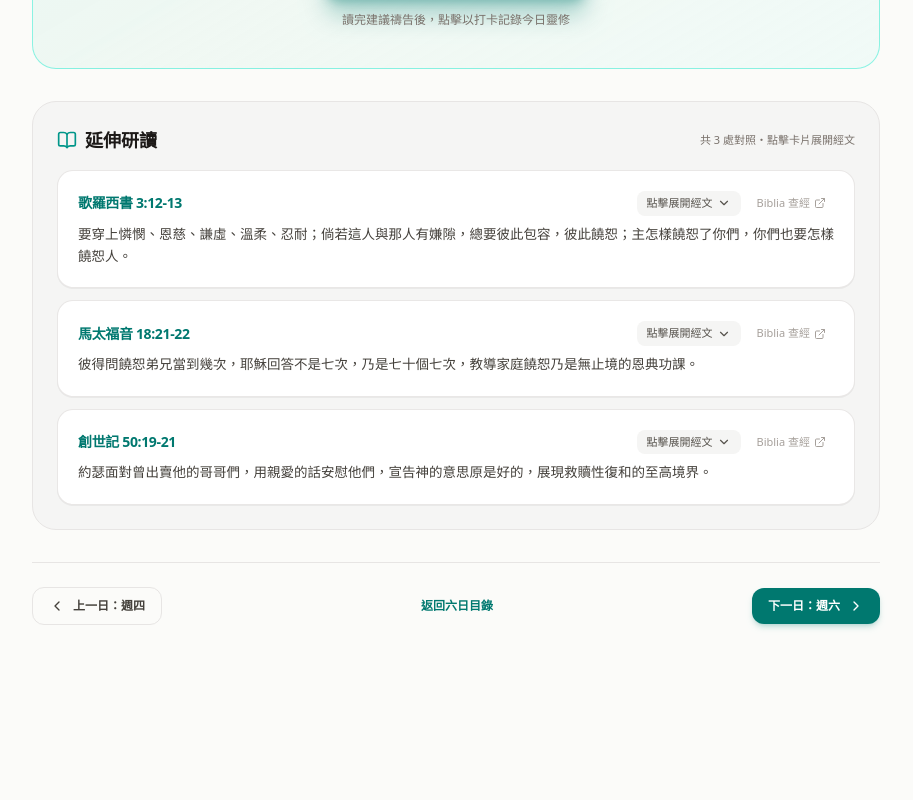
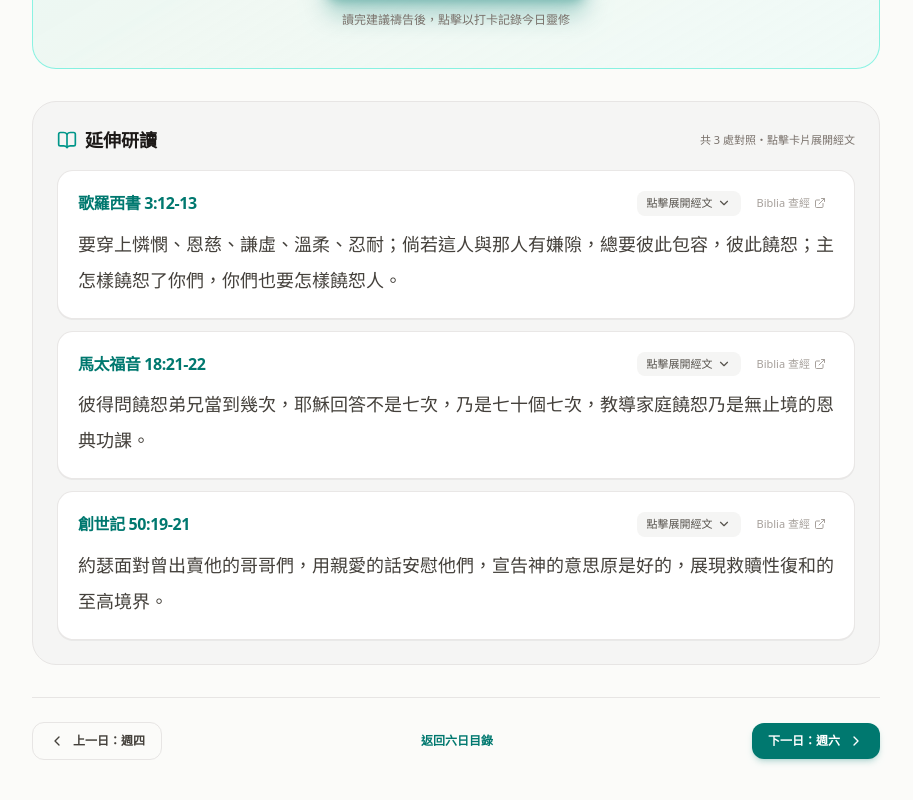
Before and after one commit to TychicusAI/QT-with-Tychicus, a Next.js app: page /devotional/family/2026-09-14/fri in a window 1280 px wide. Shown: the part 2801-3601 px from the top of the page, without its empty margins (184-1097 px from the left). Before the commit the page ends 3466 px from the top, so only its background shows below. Built offline with nearby package versions, Linux system fonts and the light colour scheme.

Commit message:
style: enlarge extended study commentary and scripture font sizes to medium

```diff
--- a/src/components/DevotionalReader.tsx
+++ b/src/components/DevotionalReader.tsx
@@ -292,7 +292,7 @@ export function DevotionalReader({ week, day }: DevotionalReaderProps) {
 
       {/* 6. Extended Study */}
       {day.extendedStudy && day.extendedStudy.length > 0 && (
-        <ExtendedStudySection items={day.extendedStudy} version={week.version} />
+        <ExtendedStudySection items={day.extendedStudy} version={week.version} fontSize={fontSize} />
       )}
 
       {/* Bottom Navigation: Prev / Next Day */}
--- a/src/components/ExtendedStudySection.tsx
+++ b/src/components/ExtendedStudySection.tsx
@@ -7,9 +7,14 @@ import { BookOpen, ExternalLink, ChevronDown } from "lucide-react";
 interface ExtendedStudySectionProps {
   items: ExtendedStudyItem[];
   version?: DevotionalVersion;
+  fontSize?: "normal" | "large" | "xlarge";
 }
 
-export function ExtendedStudySection({ items, version = "youth" }: ExtendedStudySectionProps) {
+export function ExtendedStudySection({
+  items,
+  version = "youth",
+  fontSize = "large",
+}: ExtendedStudySectionProps) {
   const [expandedIndices, setExpandedIndices] = useState<Set<number>>(new Set());
 
   if (!items || items.length === 0) return null;
@@ -27,6 +32,24 @@ export function ExtendedStudySection({ items, version = "youth" }: ExtendedStudy
   };
 
   const isFamily = version === "family";
+
+  const commentaryClasses = {
+    normal: "text-sm leading-relaxed",
+    large: "text-base sm:text-lg leading-relaxed sm:leading-loose",
+    xlarge: "text-lg sm:text-xl leading-loose",
+  }[fontSize];
+
+  const scriptureClasses = {
+    normal: "text-sm sm:text-base leading-relaxed",
+    large: "text-base sm:text-lg leading-relaxed sm:leading-loose",
+    xlarge: "text-lg sm:text-xl leading-loose",
+  }[fontSize];
+
+  const titleClasses = {
+    normal: "text-xs sm:text-sm",
+    large: "text-sm sm:text-base",
+    xlarge: "text-base sm:text-lg",
+  }[fontSize];
 
   return (
     <section className="p-5 sm:p-6 rounded-3xl bg-stone-100 dark:bg-stone-900 border border-stone-200 dark:border-stone-800 space-y-4">
@@ -74,7 +97,7 @@ export function ExtendedStudySection({ items, version = "youth" }: ExtendedStudy
               {/* Header: Title + Action Buttons */}
               <div className="flex items-center justify-between gap-2 flex-wrap">
                 <span
-                  className={`font-bold text-xs sm:text-sm tracking-tight ${
+                  className={`font-bold ${titleClasses} tracking-tight ${
                     isFamily ? "text-teal-700 dark:text-teal-400" : "text-amber-700 dark:text-amber-400"
                   }`}
                 >
@@ -118,7 +141,7 @@ export function ExtendedStudySection({ items, version = "youth" }: ExtendedStudy
               </div>
 
               {/* Box Body: Commentary (補述的內容) */}
-              <p className="pt-2 text-stone-700 dark:text-stone-200 leading-relaxed text-xs sm:text-[13.5px]">
+              <p className={`pt-2.5 text-stone-700 dark:text-stone-200 ${commentaryClasses}`}>
                 {item.question}
               </p>
 
@@ -144,7 +167,7 @@ export function ExtendedStudySection({ items, version = "youth" }: ExtendedStudy
 
                   {item.text ? (
                     <blockquote
-                      className={`p-3.5 sm:p-4 rounded-xl border font-serif text-xs sm:text-sm leading-relaxed whitespace-pre-line ${
+                      className={`p-4 sm:p-5 rounded-xl border font-serif ${scriptureClasses} whitespace-pre-line ${
                         isFamily
                           ? "bg-teal-500/5 dark:bg-teal-950/25 border-teal-200/50 dark:border-teal-800/40 text-stone-800 dark:text-stone-100"
                           : "bg-amber-500/5 dark:bg-amber-950/25 border-amber-200/50 dark:border-amber-800/40 text-stone-800 dark:text-stone-100"
```
